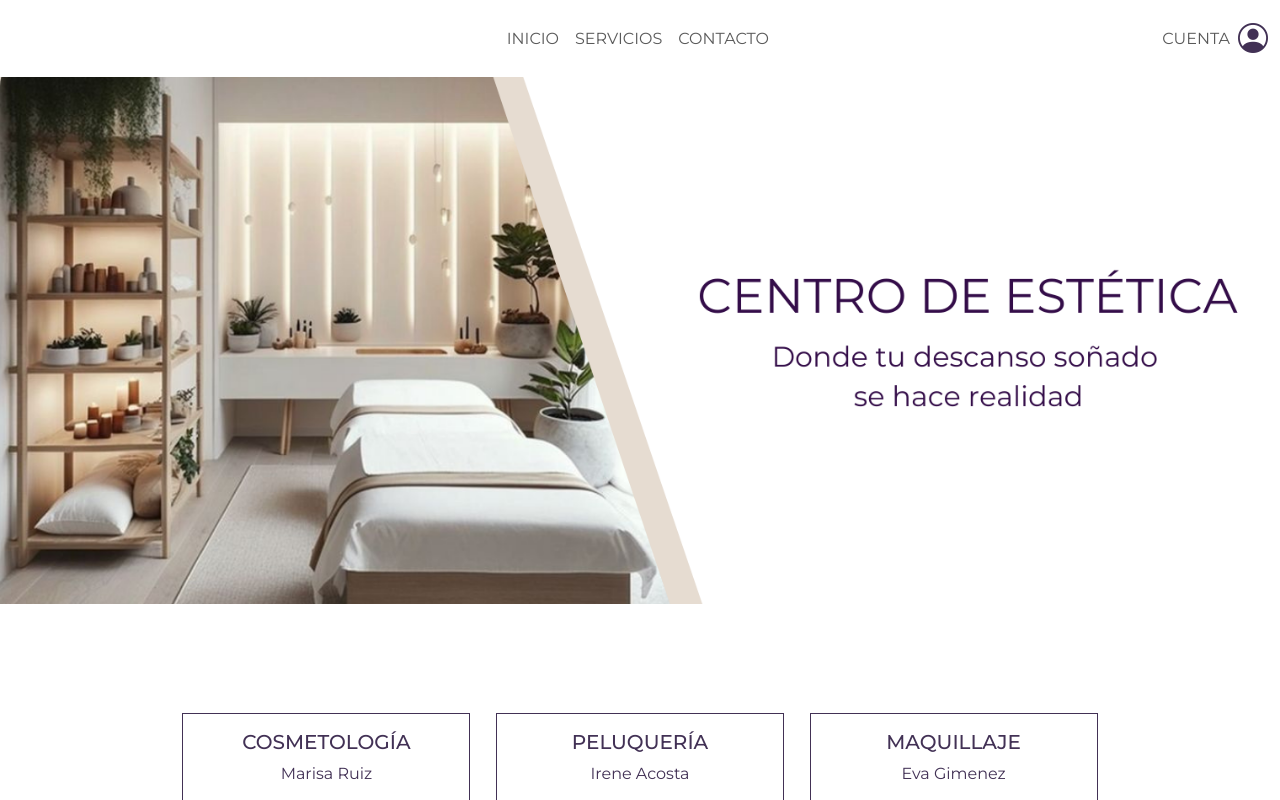
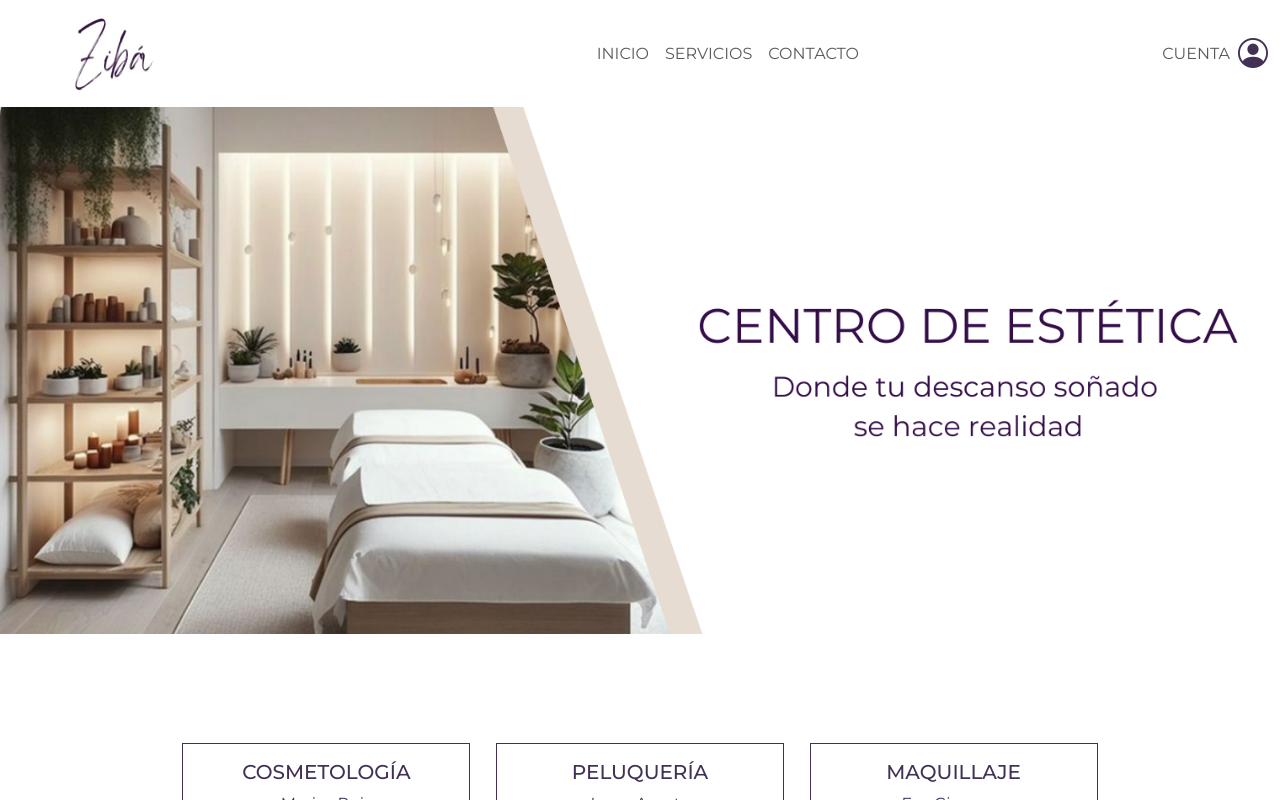
Before and after one commit to planeslorena/Proyecto_Estetica_Ziba, a Next.js app in the folder ziba-react/: page /home in a window 1280 px wide. Shown: the top 800 px of the page. Built offline with nearby package versions, Linux system fonts and the light colour scheme.

Commit message:
fix logo

```diff
--- a/ziba-react/src/app/components/nav/nav.tsx
+++ b/ziba-react/src/app/components/nav/nav.tsx
@@ -54,6 +54,11 @@ export function Menu() {
   return (
     <Navbar key={'md'} expand={'md'} className="mb-3">
       <Container fluid>
+        < div>
+          <img className='img-logo' src="/imagenes/logoZiba.jpg" alt="logo ziba"
+            width="200"
+            height="75" />
+        </div>
         <Navbar.Toggle aria-controls={`offcanvasNavbar-expand-${'md'}`} />
         <Navbar.Offcanvas
           id={`offcanvasNavbar-expand-${'md'}`}
```
